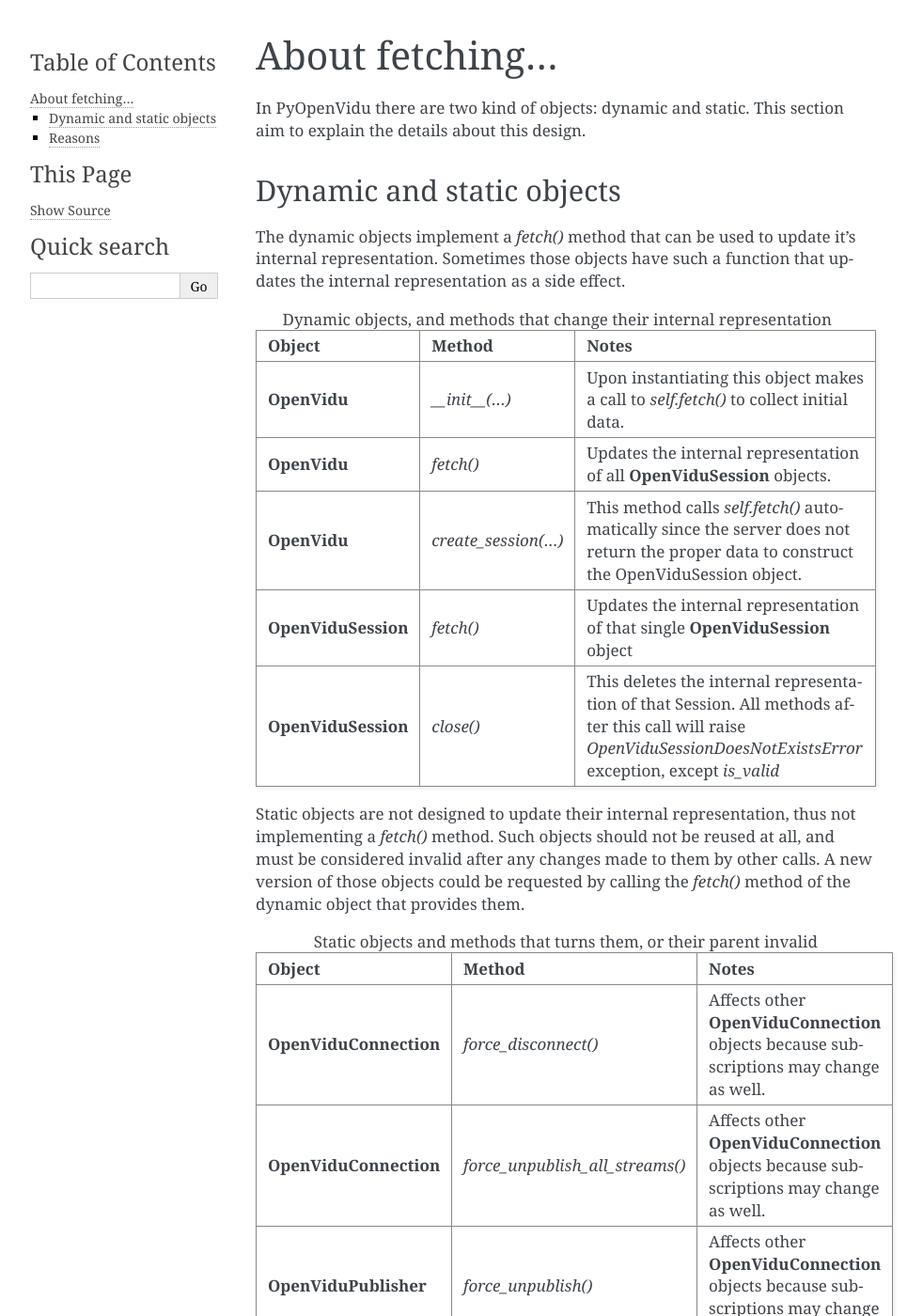
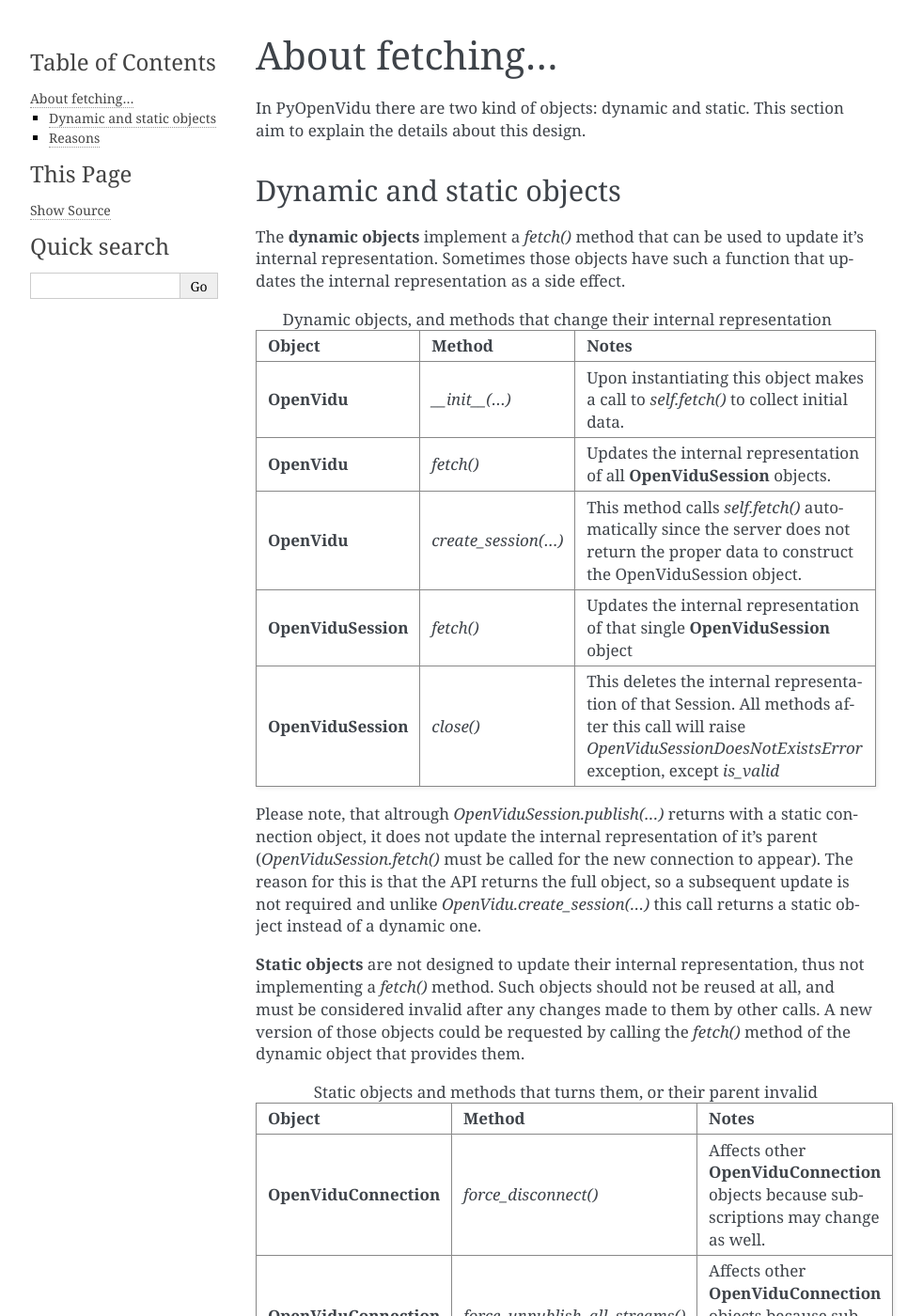
Before and after one commit to marcsello/pyopenvidu, a Sphinx documentation site: the page built from docs/fetching.rst, in a window 1280 px wide and 1400 px high. Shown: the whole window at 94% size, without its empty margins (148-1130 px from the left). Built offline with Sphinx 7.4.7, drawn with Linux system fonts in a browser that asks for light colours.

Commit message:
Updated documentation about publish()

```diff
--- a/docs/fetching.rst
+++ b/docs/fetching.rst
@@ -7,7 +7,7 @@
 Dynamic and static objects
 --------------------------
 
-The dynamic objects implement a `fetch()` method that can be used to update it's internal representation.
+The **dynamic objects** implement a `fetch()` method that can be used to update it's internal representation.
 Sometimes those objects have such a function that updates the internal representation as a side effect.
 
 
@@ -40,7 +40,10 @@
      - `close()`
      - This deletes the internal representation of that Session. All methods after this call will raise `OpenViduSessionDoesNotExistsError` exception, except `is_valid`
 
-Static objects are not designed to update their internal representation, thus not implementing a `fetch()` method.
+Please note, that altrough `OpenViduSession.publish(...)` returns with a static connection object, it does not update the internal representation of it's parent (`OpenViduSession.fetch()` must be called for the new connection to appear). The reason for this is that the API returns the full object, so a subsequent update is not required and unlike `OpenVidu.create_session(...)` this call returns a static object instead of a dynamic one.
+
+
+**Static objects** are not designed to update their internal representation, thus not implementing a `fetch()` method.
 Such objects should not be reused at all, and must be considered invalid after any changes made to them by other calls.
 A new version of those objects could be requested by calling the `fetch()` method of the dynamic object that provides them.
 
```
